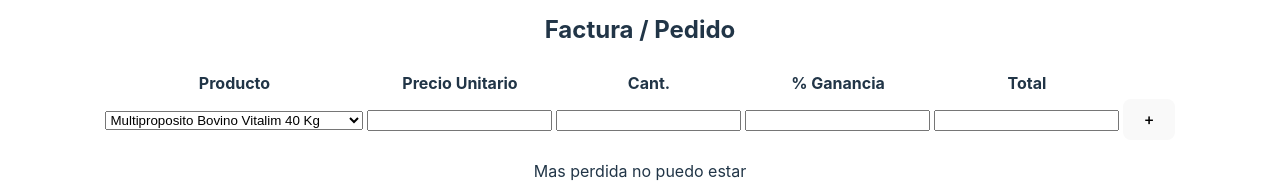
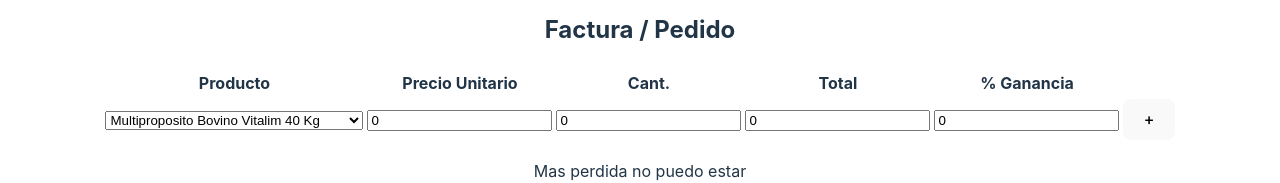
Before and after one commit to VeronicaMagallanes87/react-projects, a React (Vite) app in the folder despacho-react/: page / in a window 1280 px wide. Shown: the part 428-611 px from the top of the page. Built offline with nearby package versions, Linux system fonts and the light colour scheme.

Commit message:
termine los calculos

```diff
--- a/despacho-react/src/assets/Formulario.jsx
+++ b/despacho-react/src/assets/Formulario.jsx
@@ -3,7 +3,23 @@ import { useState } from 'react';
 
 export default function Component() {
 
-    const [selectedValue, setSelectedValue] = useState('');
+    const [selectedValue, setSelectedValue] = useState(0);
+    const options = [
+        { value: '13.23', label: 'Multiproposito Bovino Vitalim  40 Kg' },
+        { value: '7.28', label: 'Multiproposito Cerdos Vitalim 20 Kg' },
+        { value: '11.46', label: 'Multiproposito Convaca N15 35 Kg' },
+        { value: '13.24', label: 'Multiproposito Convaca N15 Plus 35 Kg' }
+    ];
+
+    const [num1, setNum1] = useState(0);
+
+    const handleNum1Change = (event) => {
+        setNum1(parseInt(event.target.value));
+    };
+
+    const product = selectedValue * num1;
+    const product1 = (selectedValue * 0.01)* num1;
+
 
     return (
         <div>
@@ -27,8 +43,8 @@ export default function Component() {
                                     <th>Producto</th>
                                     <th>Precio Unitario</th>
                                     <th>Cant.</th>
+                                    <th>Total</th>
                                     <th>% Ganancia</th>
-                                    <th>Total</th>
                                 </tr>
                             </thead>
                             <tbody>
@@ -37,16 +53,17 @@ export default function Component() {
                                         value={selectedValue}
                                         onChange={e => setSelectedValue(e.target.value)}
                                     >
-                                        <option value="13,23">Multiproposito Bovino Vitalim  40 Kg</option>
-                                        <option value="7,28">Multiproposito Cerdos Vitalim 20 Kg</option>
-                                        <option value="11,46">Multiproposito Convaca N15 35 Kg </option>
-                                        <option value="13,24">Multiproposito Convaca N15 Plus 35 Kg </option>
+                                        {options.map((opt, index) => (
+                                            <option value={opt.value} key={index}>
+                                                {opt.label}
+                                            </option>
+                                        ))}
                                     </select>
                                     </td>
                                     <td><input type="int" value={selectedValue} /></td>
-                                    <td><input type="text" /></td>
-                                    <td><input type="text" /></td>
-                                    <td><input type="text" /></td>
+                                    <td><input type="int" value={num1} onChange={handleNum1Change} /></td>
+                                    <td><input type="int" value={product} /></td>
+                                    <td><input type="int" value={product1} /></td>
                                     <td><button>+</button></td>
                                 </tr>
                             </tbody>
```
